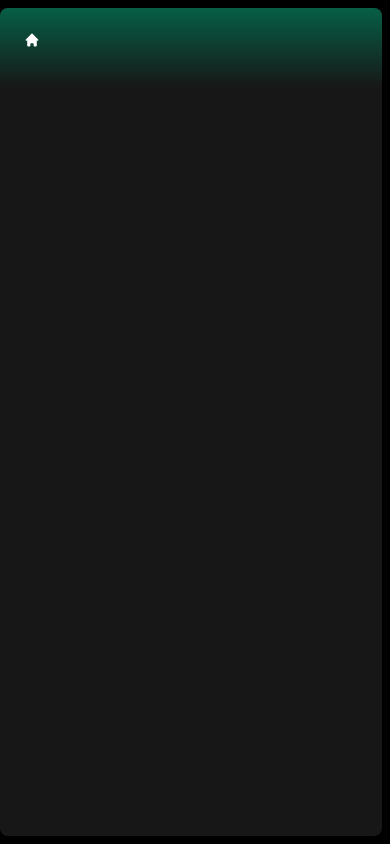
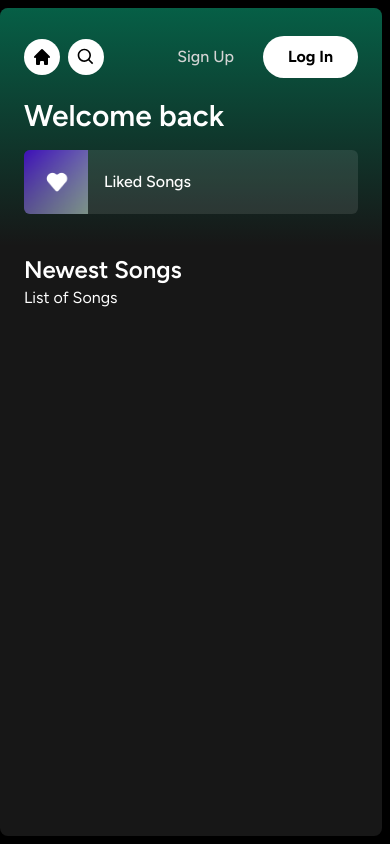
Before and after one commit to pandablue0809/Tunify, a Next.js app: page / in a window 390 px wide. Built offline with nearby package versions, Linux system fonts and the light colour scheme.

Commit message:
Implement liked songs play button

```diff
--- a/app/(site)/page.tsx
+++ b/app/(site)/page.tsx
@@ -1,9 +1,25 @@
 import Header from "@/components/Header";
+import ListItem from "@/components/ListItem";
 
 export default function Home() {
   return (
     <div className="bg-neutral-900 rounded-lg h-full w-full overflow-hidden overflow-y-auto">
-      <Header>Header</Header>
+      <Header>
+        <div className="mb-2">
+          <h1 className="text-white font-semibold text-3xl">Welcome back</h1>
+          <div className="grid grid-cols-1 sm:grid-cols-2 xl:grid-cols-3 2xl:grid-cols-4 gap-3 mt-4">
+            <ListItem image="/images/liked.png" name="Liked Songs" href="liked" />
+          </div>
+        </div>
+      </Header>
+      <div className="mt-2 mb-7 px-6">
+        <div className="flex justify-between items-center">
+          <h1 className="text-white text-2xl font-semibold">Newest Songs</h1>
+        </div>
+        <div>
+          List of Songs
+        </div>
+      </div>
     </div>
   );
 }
--- /dev/null
+++ b/components/Button.tsx
@@ -0,0 +1,21 @@
+import { forwardRef } from "react"
+import { twMerge } from 'tailwind-merge';
+interface ButtonProps extends React.ButtonHTMLAttributes<HTMLButtonElement> {}
+
+const Button = forwardRef<HTMLButtonElement, ButtonProps>(({
+    className,
+    children,
+    disabled,
+    type = "button",
+    ...props
+}, ref) => {
+    return (
+        <button type={type} className={twMerge(`w-full rounded-full bg-green-500 border border-transparent px-3 py-3 disabled:cursor-not-allowed disabled:opacity-50  text-black font-bold hover:opacity-75 transition`, className)} disabled={disabled} ref={ref} {...props}>
+            {children}
+        </button>
+    )
+})
+
+Button.displayName = "Button"
+
+export default Button
--- a/components/Header.tsx
+++ b/components/Header.tsx
@@ -3,6 +3,9 @@
 import { twMerge } from "tailwind-merge";
 import { RxCaretLeft, RxCaretRight } from "react-icons/rx";
 import { HiHome } from "react-icons/hi";
+import { BiSearch } from "react-icons/bi";
+import Button from "./Button"
+
 interface HeaderProps {
   children: React.ReactNode;
   className?: string;
@@ -37,11 +40,46 @@
           </button>
         </div>
         <div className="flex md:hidden gap-x-2 items-center">
-          <button>
-            <HiHome />
+          <button className="rounded-full
+              p-2
+              bg-white
+              flex
+              items-center
+              justify-center
+              cursor-pointer
+              hover:opacity-75
+              transition">
+            <HiHome size={20} className="text-black" />
+          </button>
+          <button className="rounded-full
+              p-2
+              bg-white
+              flex
+              items-center
+              justify-center
+              cursor-pointer
+              hover:opacity-75
+              transition">
+            <BiSearch size={20} className="text-black" />
           </button>
         </div>
+        <div className="flex justify-between items-center gap-x-4">
+          <>
+            <div>
+              <Button className="bg-transparent text-neutral-300 font-medium" onClick={() => {}}>
+                Sign Up
+              </Button>
+            </div>
+
+            <div>
+              <Button className="bg-white px-6 py-2" onClick={() => {}}>
+                Log In
+              </Button>
+            </div>
+          </>
+        </div>
       </div>
+      {children}
     </div>
   );
 };
--- /dev/null
+++ b/components/ListItem.tsx
@@ -0,0 +1,63 @@
+"use client"
+import { useRouter } from "next/navigation"
+import Image from "next/image"
+import { FaPlay } from "react-icons/fa"
+
+interface ListItemProps {
+    image: string;
+    name: string;
+    href: string;
+}
+
+const ListItem: React.FC<ListItemProps> = ({
+    image, name, href
+}) => {
+    const router = useRouter()
+
+    const onClick = () => {
+        // Add authentication before push
+        router.push(href)
+    }
+
+    return (
+    <button
+      onClick={onClick}
+      className="
+        relative
+        group
+        flex
+        items-center
+        rounded-md
+        overflow-hidden
+        gap-x-4
+        bg-neutral-100/10
+        cursor-pointer
+        hover:bg-neutral-100/20
+        transition
+        pr-4
+      "
+    >
+        <div className="relative min-h-[64px] min-w-[64px]">
+            <Image className="object-cover" fill src={image} alt="image" />
+        </div>
+        <p className="font-medium truncate py-5">{name}</p>
+        <div className="absolute
+          transition
+          opacity-0
+          rounded-full
+          flex
+          items-center
+          justify-center
+          bg-green-500
+          p-4
+          drop-shadow-md
+          right-5
+          group-hover:opacity-100
+          hover:scale-110">
+            <FaPlay className="text-black" />
+        </div>
+    </button>
+    )
+}
+
+export default ListItem;
```
Also changed, not shown: public/images/liked.png (added).
